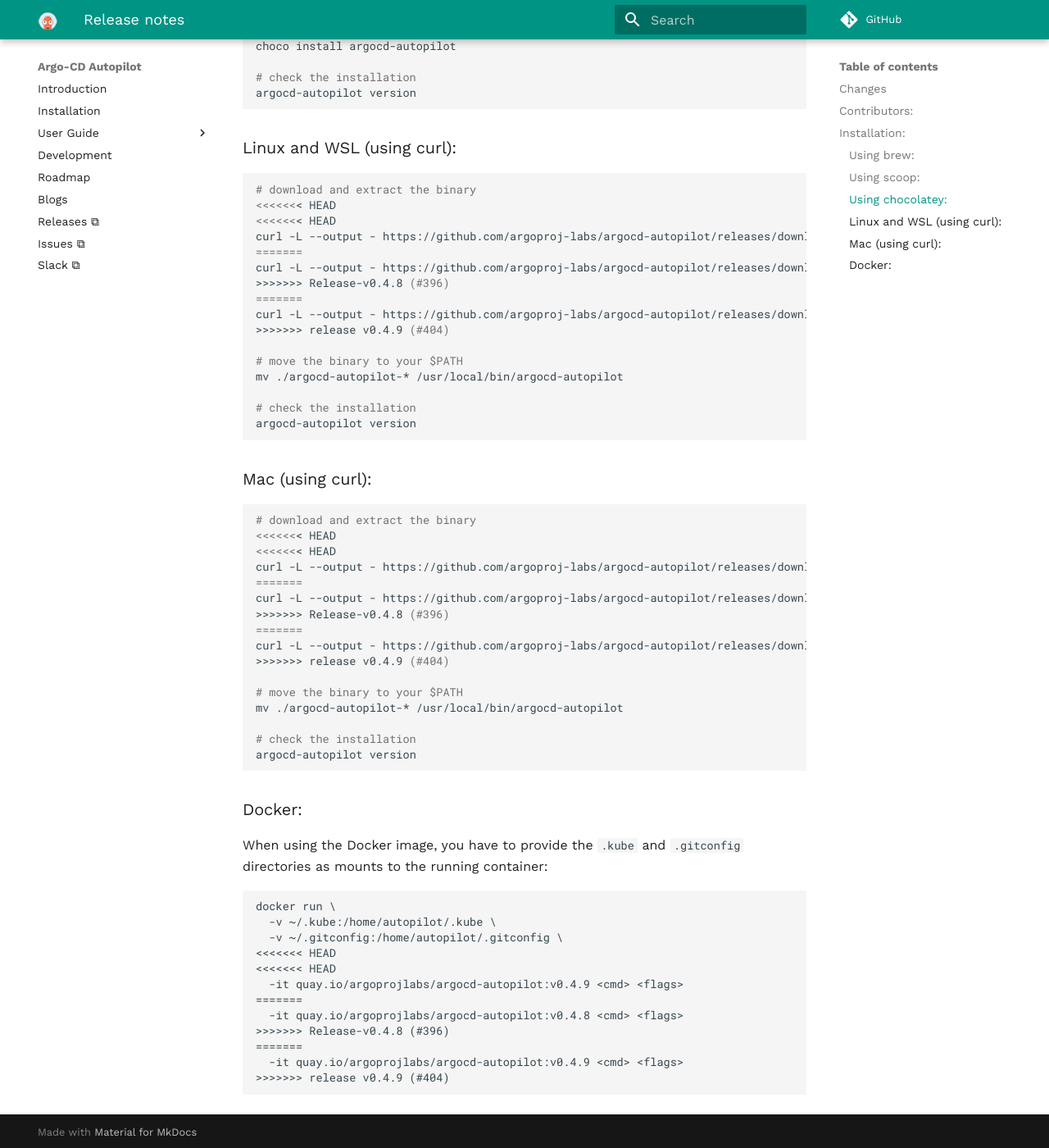
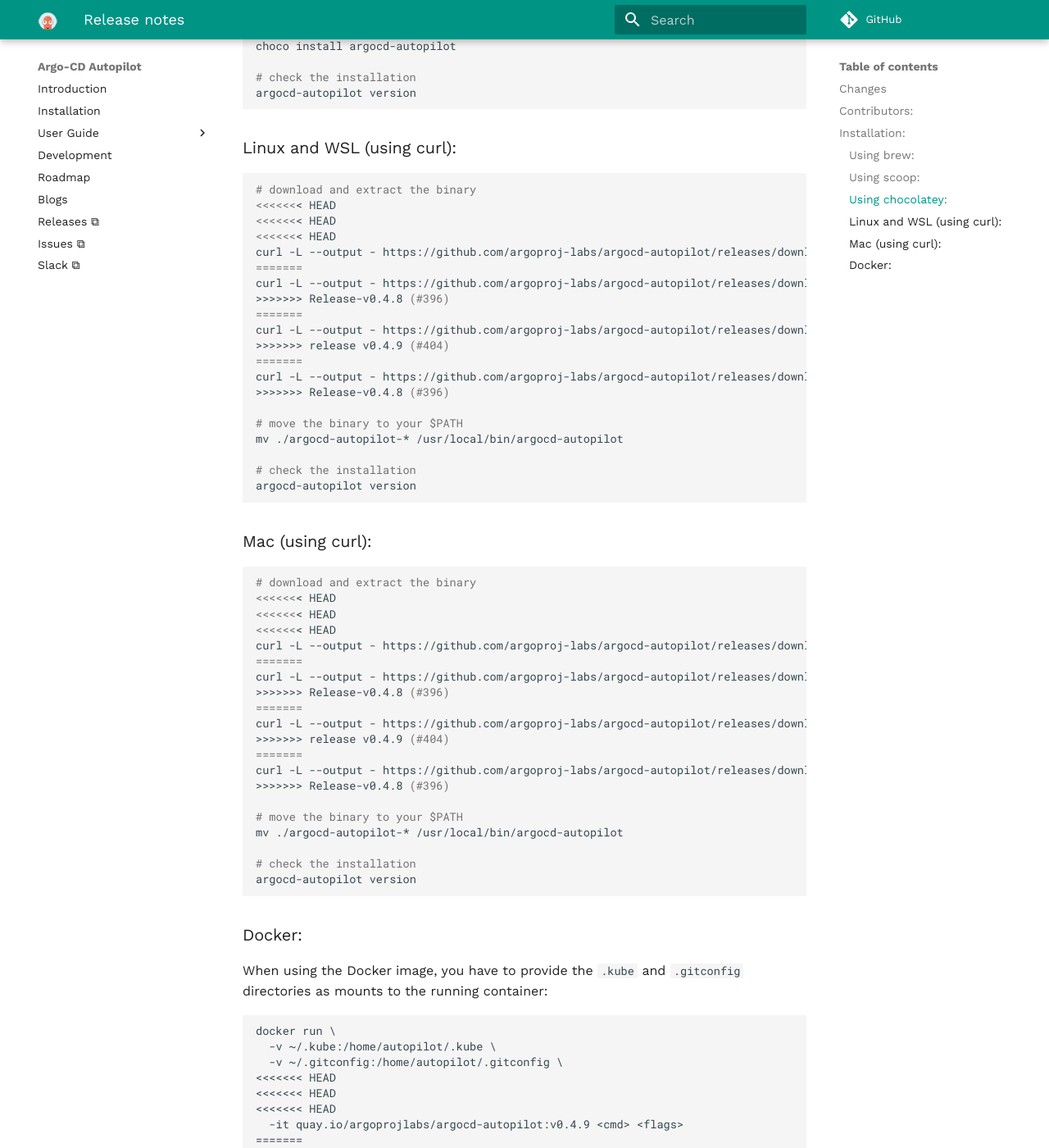
Before and after one commit to argoproj-labs/argocd-autopilot, an MkDocs documentation site: the page built from docs/releases/release_notes.md, in a window 1280 px wide and 1400 px high, scrolled down 1145 px. Shown: the whole window at 82% size. Built offline with MkDocs 1.6.1 and Material for MkDocs 9.7.7, drawn with Linux system fonts in a browser that asks for light colours; comment, search, counter and statistics services are not loaded; some of the changed text lies outside the part shown.

Commit message:
Release-v0.4.8 (#396)
* unhide the new flag

Signed-off-by: Noam Gal <noam.gal@codefresh.io>

* v0.4.8

Signed-off-by: Noam Gal <noam.gal@codefresh.io>

Signed-off-by: Noam Gal <noam.gal@codefresh.io>
Signed-off-by: kim-codefresh <kim.aharfi@codefresh.io>

````diff
--- a/docs/releases/release_notes.md
+++ b/docs/releases/release_notes.md
@@ -51,6 +51,7 @@ argocd-autopilot version
 # download and extract the binary
 <<<<<<< HEAD
 <<<<<<< HEAD
+<<<<<<< HEAD
 curl -L --output - https://github.com/argoproj-labs/argocd-autopilot/releases/download/v0.4.9/argocd-autopilot-linux-amd64.tar.gz | tar zx
 =======
 curl -L --output - https://github.com/argoproj-labs/argocd-autopilot/releases/download/v0.4.8/argocd-autopilot-linux-amd64.tar.gz | tar zx
@@ -58,6 +59,9 @@ curl -L --output - https://github.com/argoproj-labs/argocd-autopilot/releases/do
 =======
 curl -L --output - https://github.com/argoproj-labs/argocd-autopilot/releases/download/v0.4.9/argocd-autopilot-linux-amd64.tar.gz | tar zx
 >>>>>>> release v0.4.9 (#404)
+=======
+curl -L --output - https://github.com/argoproj-labs/argocd-autopilot/releases/download/v0.4.8/argocd-autopilot-linux-amd64.tar.gz | tar zx
+>>>>>>> Release-v0.4.8 (#396)
 
 # move the binary to your $PATH
 mv ./argocd-autopilot-* /usr/local/bin/argocd-autopilot
@@ -72,6 +76,7 @@ argocd-autopilot version
 # download and extract the binary
 <<<<<<< HEAD
 <<<<<<< HEAD
+<<<<<<< HEAD
 curl -L --output - https://github.com/argoproj-labs/argocd-autopilot/releases/download/v0.4.9/argocd-autopilot-darwin-amd64.tar.gz | tar zx
 =======
 curl -L --output - https://github.com/argoproj-labs/argocd-autopilot/releases/download/v0.4.8/argocd-autopilot-darwin-amd64.tar.gz | tar zx
@@ -79,6 +84,9 @@ curl -L --output - https://github.com/argoproj-labs/argocd-autopilot/releases/do
 =======
 curl -L --output - https://github.com/argoproj-labs/argocd-autopilot/releases/download/v0.4.9/argocd-autopilot-darwin-amd64.tar.gz | tar zx
 >>>>>>> release v0.4.9 (#404)
+=======
+curl -L --output - https://github.com/argoproj-labs/argocd-autopilot/releases/download/v0.4.8/argocd-autopilot-darwin-amd64.tar.gz | tar zx
+>>>>>>> Release-v0.4.8 (#396)
 
 # move the binary to your $PATH
 mv ./argocd-autopilot-* /usr/local/bin/argocd-autopilot
@@ -97,6 +105,7 @@ docker run \
   -v ~/.gitconfig:/home/autopilot/.gitconfig \
 <<<<<<< HEAD
 <<<<<<< HEAD
+<<<<<<< HEAD
   -it quay.io/argoprojlabs/argocd-autopilot:v0.4.9 <cmd> <flags>
 =======
   -it quay.io/argoprojlabs/argocd-autopilot:v0.4.8 <cmd> <flags>
@@ -104,4 +113,7 @@ docker run \
 =======
   -it quay.io/argoprojlabs/argocd-autopilot:v0.4.9 <cmd> <flags>
 >>>>>>> release v0.4.9 (#404)
+=======
+  -it quay.io/argoprojlabs/argocd-autopilot:v0.4.8 <cmd> <flags>
+>>>>>>> Release-v0.4.8 (#396)
 ```
````
Also changed, not shown: 1 other file.
